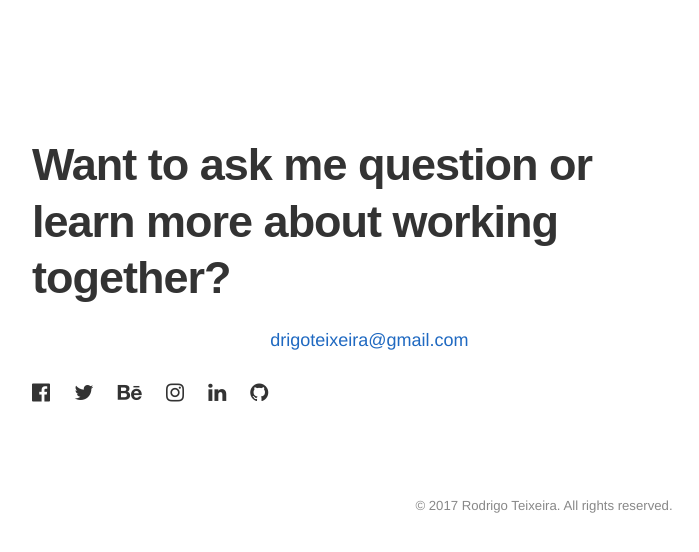
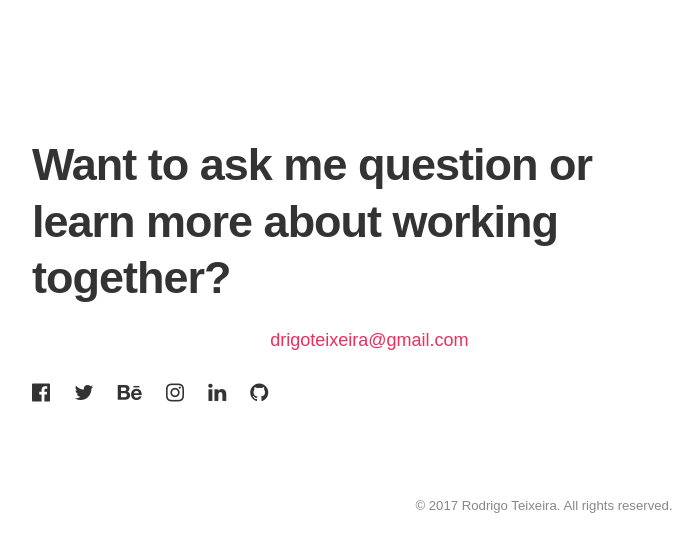
Before and after one commit to drigoteixeira/drigoteixeira.github.io, a Jekyll site: the page built from contact/index.html, in a window 1280 px wide. Shown: the top 552 px of the page, without its empty margins (96-795 px from the left). Built offline with Jekyll 4.4.1, drawn with Linux system fonts in a browser that asks for light colours; nearby versions of some CDN libraries.

Commit message:
Update fonts on pages

```diff
--- a/_includes/analytics.html
+++ b/_includes/analytics.html
@@ -18,6 +18,7 @@
         google: {
             families: [
                 'Poppins:300,400,700',
+				'Source+Sans+Pro:300,300i,400,400i,700,700i',
             ]
         	}
         };
--- a/_scss/base.scss
+++ b/_scss/base.scss
@@ -8,7 +8,7 @@
 	background: $white;
 	font-size: 1.5em; /* currently ems cause chrome bug misinterpreting rems on body element */
 	line-height: 1.5;
-	font-family: "stevie-sans", "Helvetica Neue", Helvetica, Roboto, Arial, sans-serif;
+	font-family: 'Source Sans Pro', sans-serif;
 	color: $base-gray;
 	text-rendering: optimizelegibility;
 }
--- a/_scss/links.scss
+++ b/_scss/links.scss
@@ -1,7 +1,7 @@
 /* Links
 –––––––––––––––––––––––––––––––––––––––––––––––––– */
 a {
-  color: #1f69c1;
+  color: #EE2E5D;
   text-decoration: none;
   transition: color 0.2s linear;
   -o-transition: color 0.2s linear;
@@ -11,7 +11,7 @@
 }
 
 a:hover {
-  color: #4A90E2;
+  color: #EE2E5D;
   text-decoration: underline;
 }
 
--- a/_scss/typography.scss
+++ b/_scss/typography.scss
@@ -211,4 +211,5 @@
   font-size: 1.4em;
   margin-bottom: 20px !important;
   font-weight: 300;
+  font-family: 'Source Sans Pro', sans-serif;
 }
```
